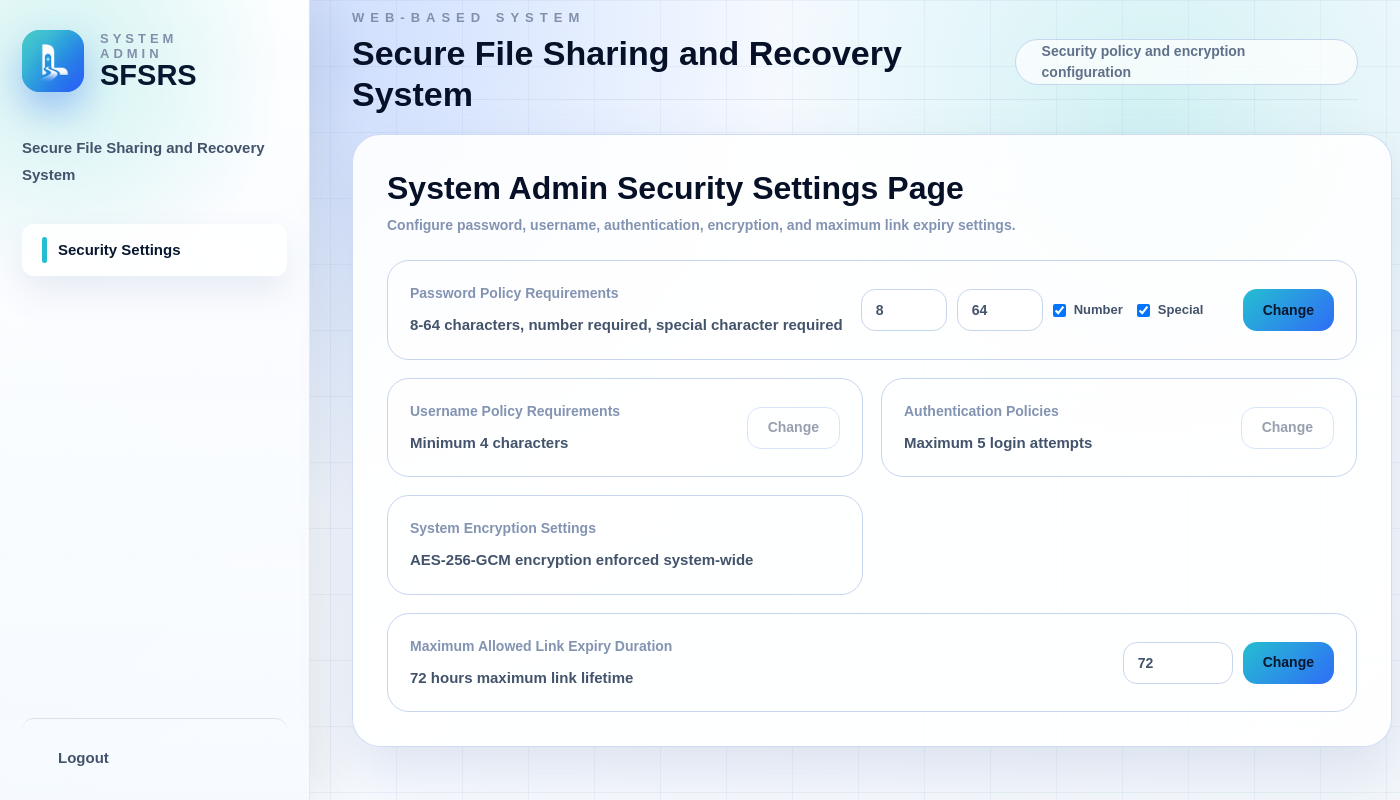
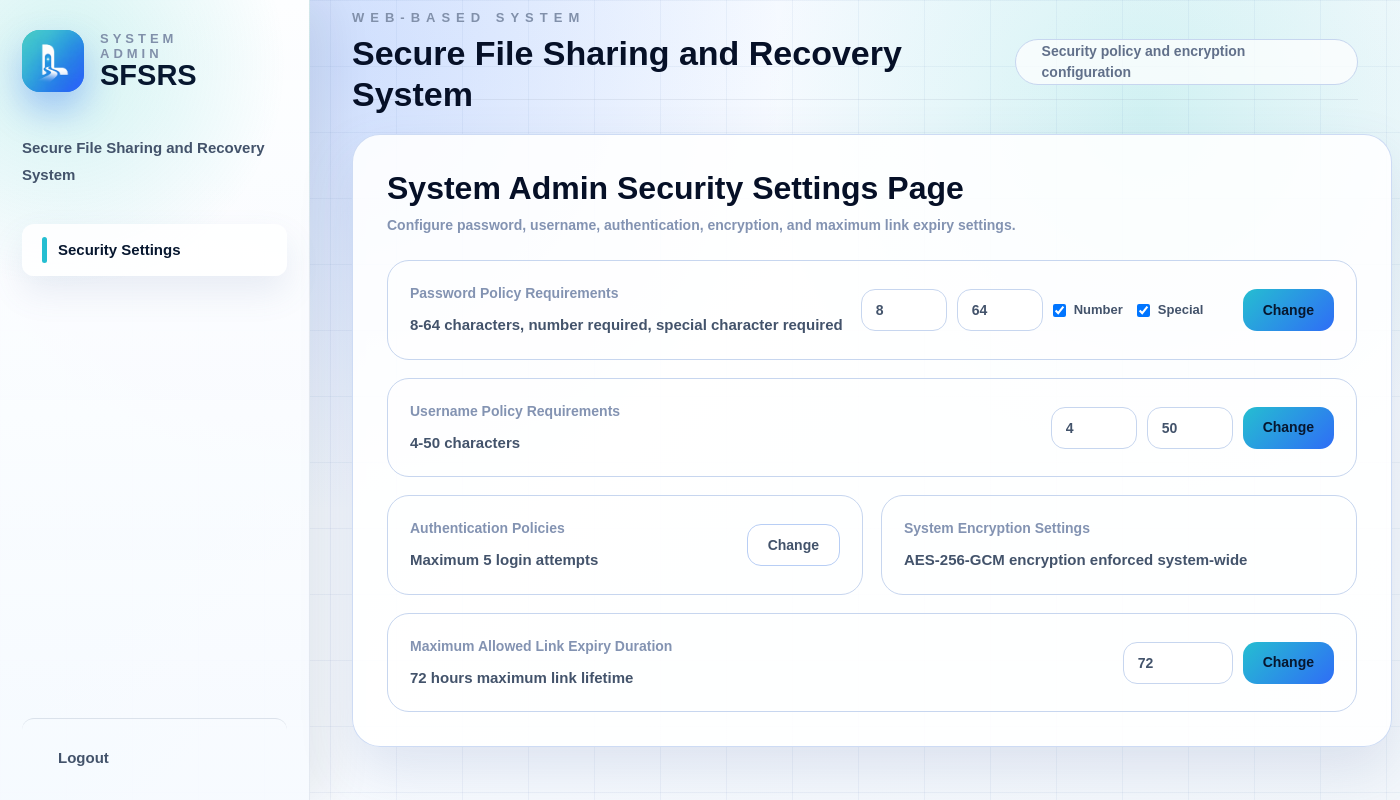
Before and after one commit to smilingSG/CSIT321_26_S2_Group31, a Flask app: page /system-admin/settings in a window 1400 px wide. Run offline with Flask 3, Linux system fonts and the light colour scheme; the visitor is signed in with stand-in values (Sample User, id 1); data comes from the database, SQL or seed files in the repository.

Commit message:
Add username policy form to admin settings

```diff
--- a/templates/AdminConfigPage.html
+++ b/templates/AdminConfigPage.html
@@ -249,11 +249,6 @@
             background: linear-gradient(135deg, #25bed1 0%, #2f6df6 100%);
         }
 
-        .system-admin-page .settings-button.disabled {
-            cursor: default;
-            opacity: 0.55;
-        }
-
         .system-admin-page .inline-form {
             display: flex;
             align-items: center;
@@ -266,6 +261,13 @@
             align-items: center;
             gap: 10px;
             flex: 1;
+        }
+
+        .system-admin-page .username-form {
+            display: grid;
+            grid-template-columns: 86px 86px auto;
+            align-items: center;
+            gap: 10px;
         }
 
         .system-admin-page .policy-option {
@@ -297,7 +299,8 @@
             background: rgba(255, 255, 255, 0.95);
         }
 
-        .system-admin-page .policy-form .number-input {
+        .system-admin-page .policy-form .number-input,
+        .system-admin-page .username-form .number-input {
             width: 86px;
         }
 
@@ -416,12 +419,36 @@
                     </form>
                 </div>
 
-                <div class="setting-card">
+                <div class="setting-card wide">
                     <div>
                         <p class="setting-title">Username Policy Requirements</p>
-                        <p class="setting-value">Minimum {{ settings.minUsernameLength }} characters</p>
+                        <p class="setting-value">
+                            {{ settings.minUsernameLength }}-{{ settings.maxUsernameLength }} characters
+                        </p>
                     </div>
-                    <button class="settings-button disabled" type="button">Change</button>
+
+                    <form
+                        class="username-form"
+                        method="POST"
+                        action="{{ url_for('username_policy_bp.setUsernamePolicy') }}">
+                        <input
+                            class="number-input"
+                            type="number"
+                            name="min_length"
+                            min="1"
+                            max="50"
+                            value="{{ settings.minUsernameLength }}"
+                            aria-label="Minimum username length">
+                        <input
+                            class="number-input"
+                            type="number"
+                            name="max_length"
+                            min="1"
+                            max="50"
+                            value="{{ settings.maxUsernameLength }}"
+                            aria-label="Maximum username length">
+                        <button class="settings-button primary" type="submit">Change</button>
+                    </form>
                 </div>
 
                 <div class="setting-card">
@@ -429,7 +456,7 @@
                         <p class="setting-title">Authentication Policies</p>
                         <p class="setting-value">Maximum {{ settings.maxLoginAttempts }} login attempts</p>
                     </div>
-                    <button class="settings-button disabled" type="button">Change</button>
+                    <button class="settings-button" type="button">Change</button>
                 </div>
 
                 <div class="setting-card">
```
